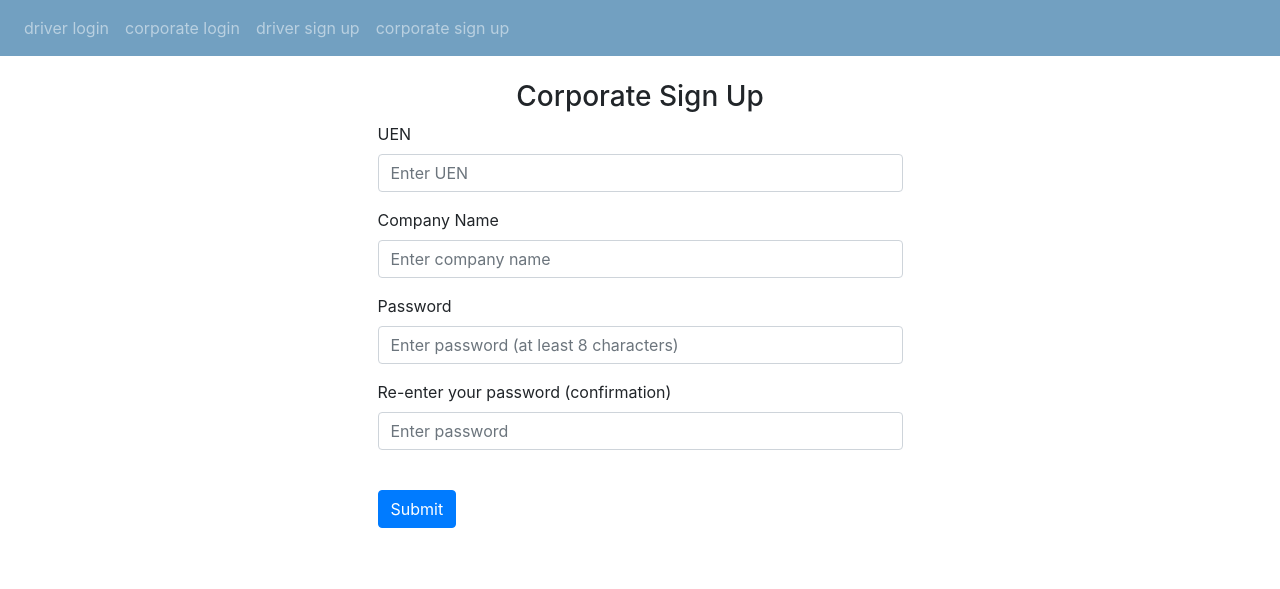
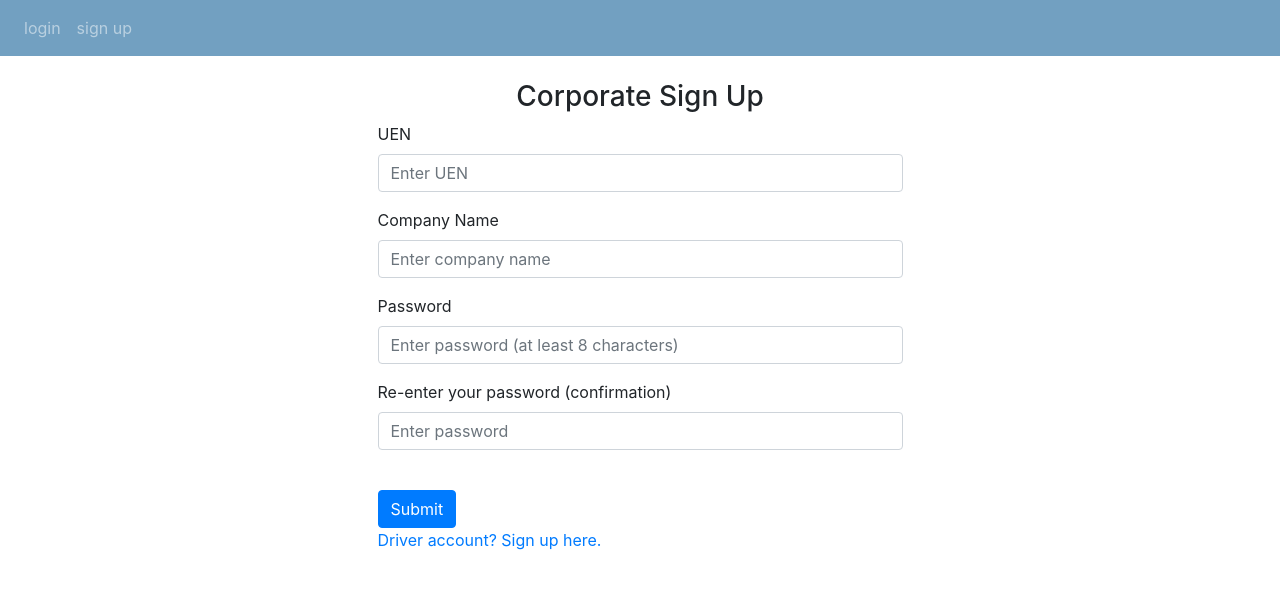
Before and after one commit to joanna-lim/SC2006-SWE-Parking4TheWin, a Flask app: page /corporate-sign-up in a window 1280 px wide. Shown: the top 589 px of the page. Run offline with Flask 2, Linux system fonts and the light colour scheme; some libraries are stand-ins or nearby versions.

Commit message:
more stuff

```diff
--- a/website/templates/base.html
+++ b/website/templates/base.html
@@ -37,10 +37,8 @@
           <a class="nav-item nav-link" id="home" href="/">home</a>
           <a class="nav-item nav-link" id="logout" href="/logout">logout</a>
           {%else%}
-          <a class="nav-item nav-link" id="login" href="/driver-login">driver login</a>
-          <a class="nav-item nav-link" id="login" href="/corporate-login">corporate login</a>
-          <a class="nav-item nav-link" id="driverSignUp" href="/driver-sign-up">driver sign up</a>
-          <a class="nav-item nav-link" id="corporateSignUp" href="/corporate-sign-up"> corporate sign up</a>
+          <a class="nav-item nav-link" id="driverLogin" href="/driver-login">login</a>
+          <a class="nav-item nav-link" id="driverSignUp" href="/driver-sign-up">sign up</a>
           {% endif %}
         </div>
       </div>
--- a/website/templates/corporate_login.html
+++ b/website/templates/corporate_login.html
@@ -28,6 +28,8 @@
             </div>
             <br />
             <button type="submit" class="btn btn-primary">Login</button>
+            <br />
+        <a href="/driver-login">Driver account? Login here. </a>
           </form>
         </div>
       </div>
--- a/website/templates/corporate_sign_up.html
+++ b/website/templates/corporate_sign_up.html
@@ -48,6 +48,8 @@
             </div>
             <br />
             <button type="submit" class="btn btn-primary">Submit</button>
+            <br />
+        <a href="/driver-sign-up">Driver account? Sign up here. </a>
           </form>
         </div>
       </div>
--- a/website/templates/driver_login.html
+++ b/website/templates/driver_login.html
@@ -28,6 +28,8 @@
         </div>
         <br />
         <button type="submit" class="btn btn-primary">Login</button>
+        <br />
+        <a href="/corporate-login">Corporate account? Login here. </a>
       </form>
     </div>
   </div>
--- a/website/templates/driver_sign_up.html
+++ b/website/templates/driver_sign_up.html
@@ -48,6 +48,8 @@ content %}
         </div>
         <br />
         <button type="submit" class="btn btn-primary">Submit</button>
+        <br />
+        <a href="/corporate-sign-up">Corporate account? Sign up here. </a>
       </form>
     </div>
   </div>
```
